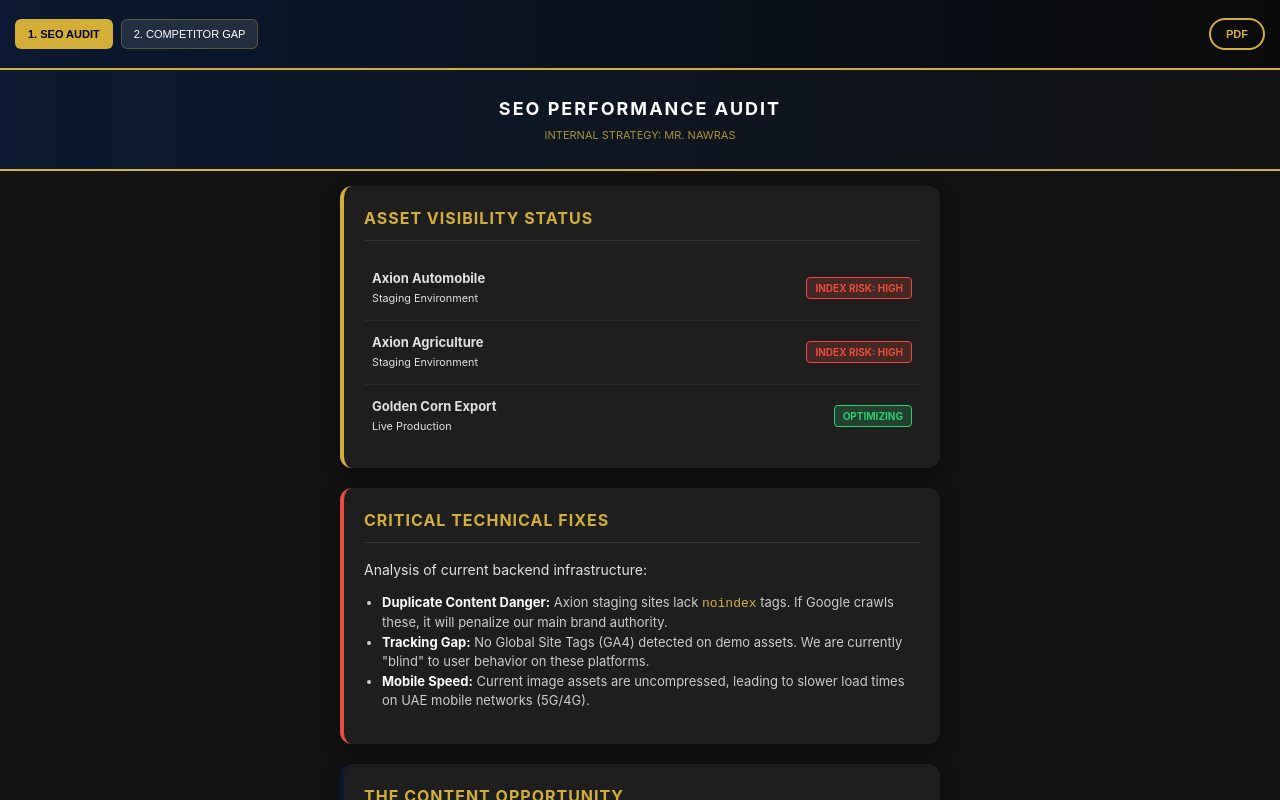
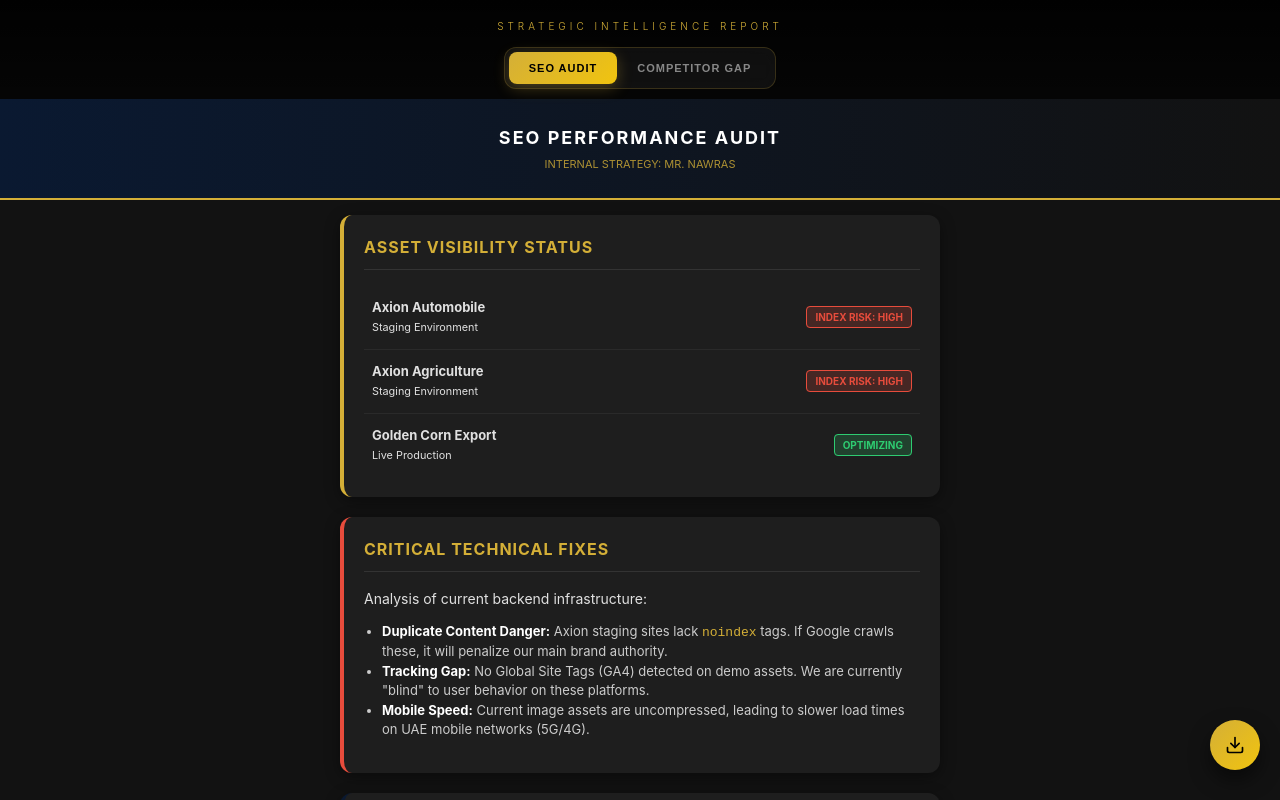
Before and after one commit to Alaa-Taifour/presentation, a plain HTML site: page index.html in a window 1280 px wide. Drawn offline with Linux system fonts and the light colour scheme.

Commit message:
Update index.html

```diff
--- a/index.html
+++ b/index.html
@@ -3,64 +3,111 @@
 <head>
     <meta charset="UTF-8">
     <meta name="viewport" content="width=device-width, initial-scale=1.0, maximum-scale=1.0, user-scalable=no">
-    <title>Executive Strategy Hub | Mr. Nawras</title>
+    <title>Executive Strategy Hub</title>
     <style>
         :root {
-            --black: #0a0a0a; --gold: #d4af37; --deep-blue: #0a1931; --text: #ffffff;
+            --bg: #050505;
+            --card-bg: rgba(255, 255, 255, 0.03);
+            --gold: linear-gradient(135deg, #d4af37 0%, #f1c40f 100%);
+            --gold-solid: #d4af37;
+            --border: rgba(212, 175, 55, 0.2);
+            --text: #ffffff;
         }
         body, html {
             margin: 0; padding: 0; height: 100%; width: 100%;
-            overflow: hidden; background: var(--black);
-            font-family: -apple-system, system-ui, sans-serif;
+            overflow: hidden; background: var(--bg);
+            font-family: -apple-system, BlinkMacSystemFont, "Inter", "Segoe UI", sans-serif;
+            color: var(--text);
         }
-        .dashboard { display: flex; flex-direction: column; height: 100vh; }
-        nav {
-            height: 70px; min-height: 70px;
-            background: linear-gradient(to right, var(--deep-blue), var(--black));
-            display: flex; align-items: center; justify-content: space-between;
-            padding: 0 15px; border-bottom: 2px solid var(--gold);
-            box-sizing: border-box; z-index: 10;
+        .app-wrapper { display: flex; flex-direction: column; height: 100vh; }
+
+        /* Premium Floating Nav */
+        header {
+            padding: 20px 15px 10px;
+            background: linear-gradient(to bottom, rgba(0,0,0,0.8), transparent);
+            text-align: center;
+            z-index: 100;
         }
-        .nav-group { display: flex; gap: 8px; }
+        .brand {
+            font-size: 10px;
+            text-transform: uppercase;
+            letter-spacing: 4px;
+            color: var(--gold-solid);
+            margin-bottom: 15px;
+            font-weight: 300;
+        }
+        .nav-container {
+            display: inline-flex;
+            background: rgba(255, 255, 255, 0.05);
+            backdrop-filter: blur(10px);
+            padding: 4px;
+            border-radius: 12px;
+            border: 1px solid var(--border);
+        }
         .nav-btn {
-            background: rgba(255, 255, 255, 0.1); border: 1px solid rgba(212, 175, 55, 0.3);
-            color: var(--text); padding: 8px 12px; cursor: pointer;
-            border-radius: 6px; font-size: 11px; text-transform: uppercase;
+            background: none; border: none;
+            color: rgba(255,255,255,0.5);
+            padding: 10px 20px;
+            font-size: 11px;
+            font-weight: 600;
+            text-transform: uppercase;
+            letter-spacing: 1px;
+            cursor: pointer;
+            border-radius: 8px;
+            transition: all 0.3s cubic-bezier(0.4, 0, 0.2, 1);
         }
-        .nav-btn.active { background: var(--gold); color: #000; font-weight: bold; }
-        .pdf-btn {
-            background: transparent; border: 2px solid var(--gold);
-            color: var(--gold); padding: 8px 15px; border-radius: 50px;
-            font-size: 11px; font-weight: bold; text-transform: uppercase;
+        .nav-btn.active {
+            background: var(--gold);
+            color: #000;
+            box-shadow: 0 4px 15px rgba(212, 175, 55, 0.3);
         }
-        #content-area { flex-grow: 1; overflow-y: auto; -webkit-overflow-scrolling: touch; }
-        #view-container { width: 100%; height: 100%; border: none; display: block; }
+
+        /* Content Area */
+        #content-area { flex-grow: 1; position: relative; }
+        iframe {
+            width: 100%; height: 100%; border: none;
+            background: transparent;
+        }
+
+        /* Floating PDF Action */
+        .fab-pdf {
+            position: fixed; bottom: 30px; right: 20px;
+            width: 50px; height: 50px;
+            background: var(--gold);
+            border-radius: 50%;
+            display: flex; align-items: center; justify-content: center;
+            box-shadow: 0 10px 20px rgba(0,0,0,0.5);
+            cursor: pointer; z-index: 200;
+        }
     </style>
 </head>
 <body>
-<div class="dashboard">
-    <nav>
-        <div class="nav-group">
-            <button class="nav-btn active" onclick="loadReport('./seo_report.html', this)">1. SEO Audit</button>
-            <button class="nav-btn" onclick="loadReport('./competitor_gap.html', this)">2. Competitor Gap</button>
+<div class="app-wrapper">
+    <header>
+        <div class="brand">Strategic Intelligence Report</div>
+        <div class="nav-container">
+            <button class="nav-btn active" onclick="loadPage('./seo_report.html', this)">SEO Audit</button>
+            <button class="nav-btn" onclick="loadPage('./competitor_gap.html', this)">Competitor Gap</button>
         </div>
-        <button class="pdf-btn" onclick="downloadPDF()">PDF</button>
-    </nav>
-    <div id="content-area">
-        <iframe id="view-container" src="./seo_report.html"></iframe>
-    </div>
+    </header>
+    <main id="content-area">
+        <iframe id="main-view" src="./seo_report.html"></iframe>
+    </main>
 </div>
+
+<div class="fab-pdf" onclick="printReport()">
+    <svg width="20" height="20" viewBox="0 0 24 24" fill="none" stroke="black" stroke-width="2" stroke-linecap="round" stroke-linejoin="round"><path d="M21 15v4a2 2 0 0 1-2 2H5a2 2 0 0 1-2-2v-4"></path><polyline points="7 10 12 15 17 10"></polyline><line x1="12" y1="15" x2="12" y2="3"></line></svg>
+</div>
+
 <script>
-    function loadReport(url, btn) {
-        document.getElementById('view-container').src = url;
-        const btns = document.querySelectorAll('.nav-btn');
-        btns.forEach(b => b.classList.remove('active'));
+    function loadPage(url, btn) {
+        document.getElementById('main-view').src = url;
+        document.querySelectorAll('.nav-btn').forEach(b => b.classList.remove('active'));
         btn.classList.add('active');
     }
-    function downloadPDF() {
-        const reportFrame = document.getElementById('view-container').contentWindow;
-        reportFrame.focus();
-        reportFrame.print();
+    function printReport() {
+        window.frames["main-view"].focus();
+        window.frames["main-view"].print();
     }
 </script>
 </body>
```
